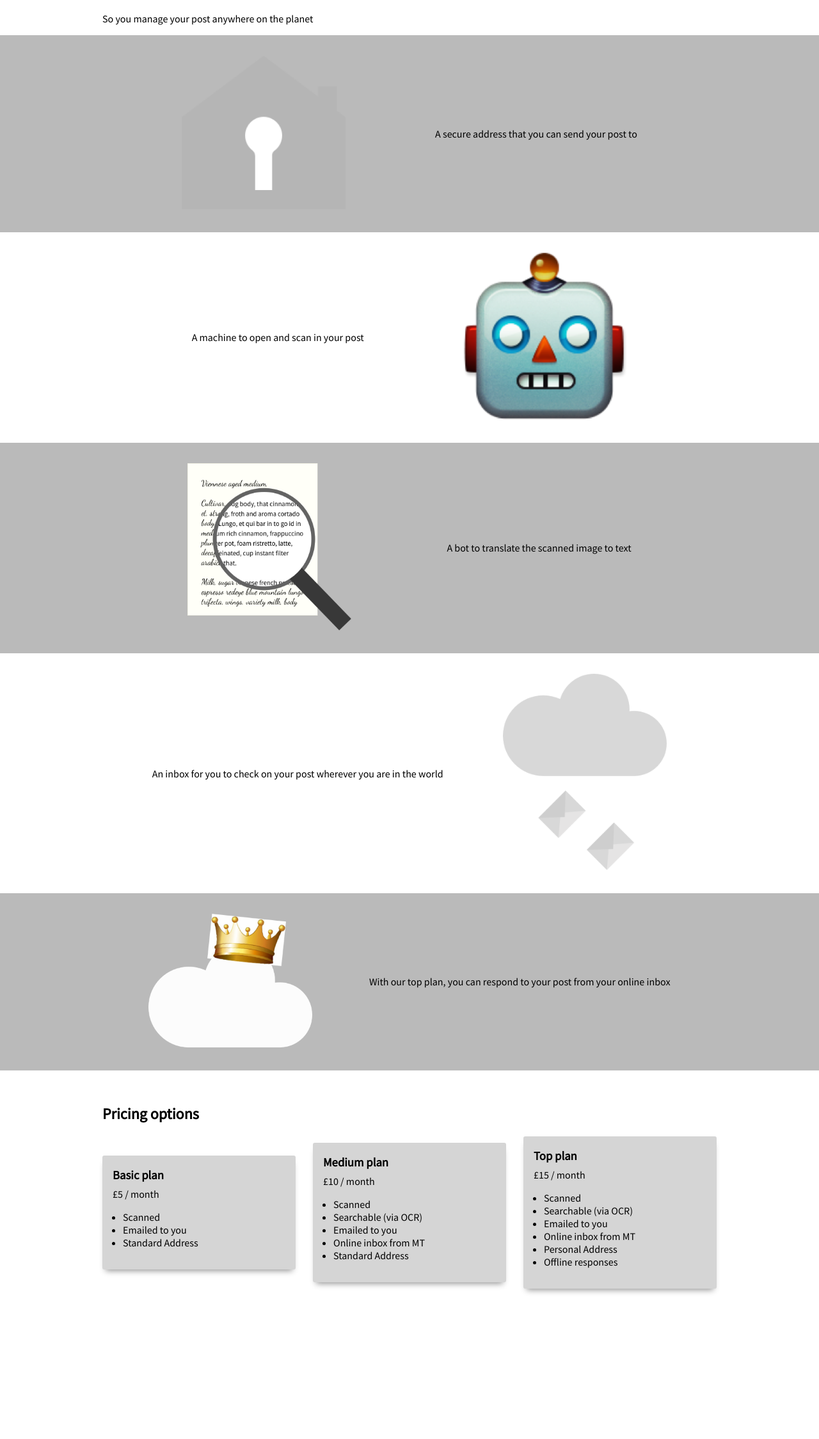
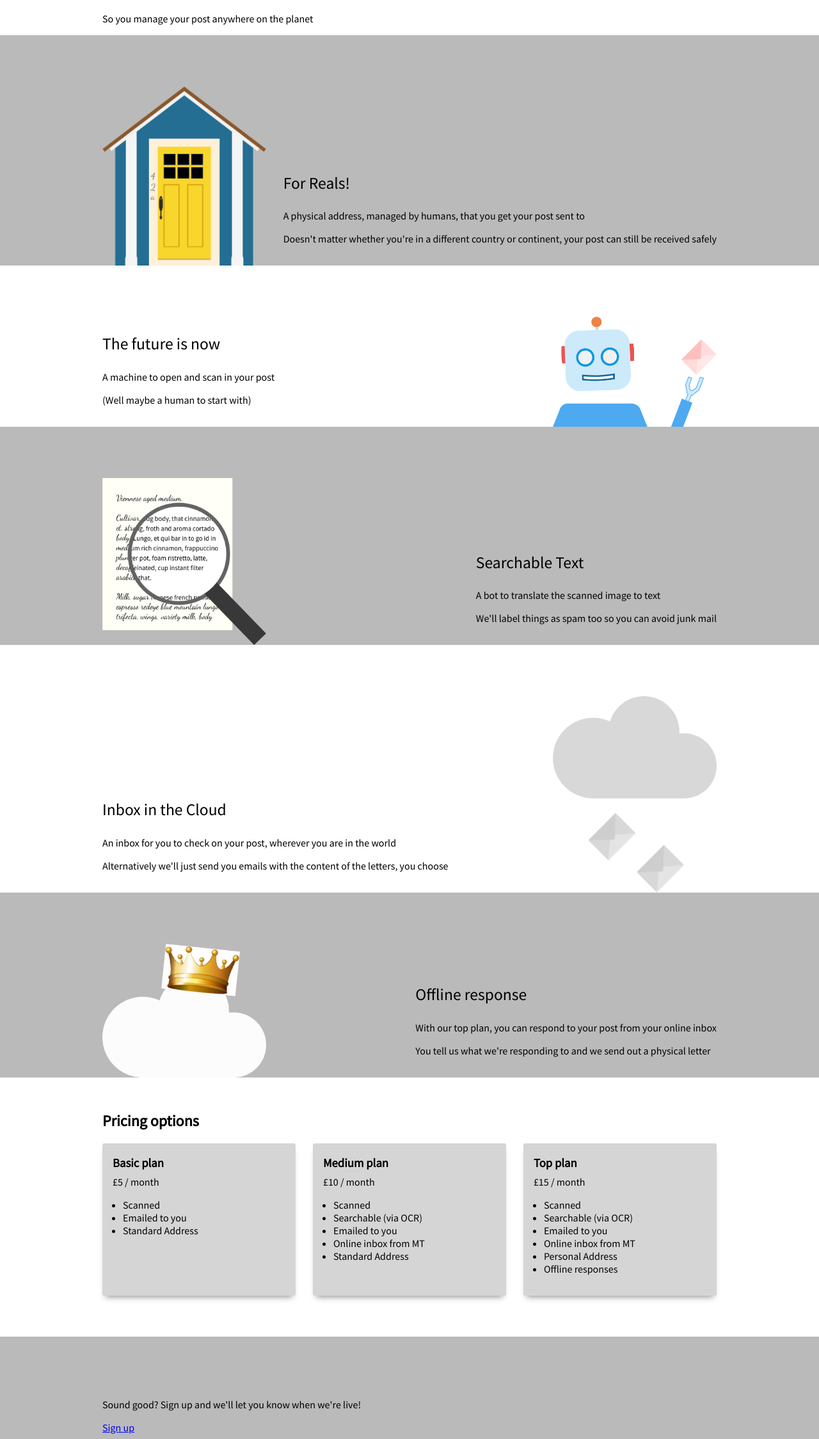
Before and after one commit to JoshHarrington/mail_trail, a website: page index.html in a window 1280 px wide. Shown: the part 64-2313 px from the top of the page at 64% size. Before the commit the page ends 2174 px from the top, so only its background shows below. Drawn offline with Linux system fonts and the light colour scheme; a script that the page names is missing.

Commit message:
layout picked

```diff
--- a/index.html
+++ b/index.html
@@ -38,20 +38,24 @@
 			<div class="banner grey left-align">
 				<div class="container flexy">
 					<div class="image">
-						<img src="public/assets/images/banner/secure_address.png" alt="Secure Address">
+						<img src="public/assets/images/banner/mini_house.png" alt="Secure Address">
 					</div>
 					<div class="text">
-						<p>A secure address that you can send your post to</p>
+						<p class="boost">For Reals!</p>
+						<p>A physical address, managed by humans, that you get your post sent to</p>
+						<p>Doesn't matter whether you're in a different country or continent, your post can still be received safely</p>
 					</div>
 				</div>
 			</div>
 			<div class="banner white right-align">
 				<div class="container flexy">
 					<div class="image">
-						<img src="public/assets/images/banner/robot.png" alt="Secure Address">
+						<img src="public/assets/images/banner/robot_mail.png" alt="Secure Address">
 					</div>
 					<div class="text">
+						<p class="boost">The future is now</p>
 						<p>A machine to open and scan in your post</p>
+						<p>(Well maybe a human to start with)</p>
 					</div>
 				</div>
 			</div>
@@ -61,7 +65,9 @@
 						<img src="public/assets/images/banner/ocr_translation.png" alt="Secure Address">
 					</div>
 					<div class="text">
+						<p class="boost">Searchable Text</p>
 						<p>A bot to translate the scanned image to text</p>
+						<p>We'll label things as spam too so you can avoid junk mail</p>
 					</div>
 				</div>
 			</div>
@@ -71,7 +77,9 @@
 						<img src="public/assets/images/banner/cloud_mail.png" alt="Secure Address">
 					</div>
 					<div class="text">
-						<p>An inbox for you to check on your post wherever you are in the world</p>
+						<p class="boost">Inbox in the Cloud</p>
+						<p>An inbox for you to check on your post, wherever you are in the world</p>
+						<p>Alternatively we'll just send you emails with the content of the letters, you choose</p>
 					</div>
 				</div>
 			</div>
@@ -81,12 +89,14 @@
 						<img src="public/assets/images/banner/king_cloud.png" alt="Secure Address">
 					</div>
 					<div class="text">
+						<p class="boost">Offline response</p>
 						<p>With our top plan, you can respond to your post from your online inbox</p>
+						<p>You tell us what we're responding to and we send out a physical letter</p>
 					</div>
 				</div>
 			</div>
 
-			<div class="plans banner">
+			<div class="plans">
 				<h2 class="container">Pricing options</h2>
 				<div class="flexy container">
 					<div class="card">
@@ -124,7 +134,15 @@
 				</div>
 			</div>
 
+			<div class="banner grey">
+				<div class="container">
+					<p>Sound good? Sign up and we'll let you know when we're live!</p>
+					<a class="typeform-share button" href="https://joshharrington1.typeform.com/to/Emdw5F" data-mode="popup" target="_blank">Sign up</a>
+				</div>
+			</div>
+
 		</main>
+		<script> (function() { var qs,js,q,s,d=document, gi=d.getElementById, ce=d.createElement, gt=d.getElementsByTagName, id="typef_orm_share", b="https://embed.typeform.com/"; if(!gi.call(d,id)){ js=ce.call(d,"script"); js.id=id; js.src=b+"embed.js"; q=gt.call(d,"script")[0]; q.parentNode.insertBefore(js,q) } })() </script>
 		<script>
 			(function(i,s,o,g,r,a,m){i['GoogleAnalyticsObject']=r;i[r]=i[r]||function(){
 			(i[r].q=i[r].q||[]).push(arguments)},i[r].l=1*new Date();a=s.createElement(o),
--- a/scss/components/_includes.scss
+++ b/scss/components/_includes.scss
@@ -1,6 +1,7 @@
 @import 'info-block/info-block';
 @import 'slanty/includes';
 @import 'banner/includes';
+@import 'plans/includes';
 @import 'card/includes';
 @import 'logo/logo';
 // @import 'animation/includes';
--- a/scss/components/banner/_includes.scss
+++ b/scss/components/banner/_includes.scss
@@ -1 +1,2 @@
 @import 'banner';
+@import 'text';
--- a/scss/components/banner/banner.scss
+++ b/scss/components/banner/banner.scss
@@ -1,26 +1,34 @@
 .banner {
 	min-height: 10em;
-	padding: 2rem 0;
 	&.grey {
 		background-color: $mt-grey;
 	}
 	.flexy {
-		align-items: center;
-		justify-content: space-evenly;
+		align-items: flex-end;
+		justify-content: space-between;
 	}
 	.image {
 		width: 16rem;
+		display: flex;
+		align-items: baseline;
 	}
 	@include mq($until: mobile){
+		padding: 3rem 0 0;
 		.flexy {
 			flex-direction: column;
+			align-items: center;
 		}
 		.image {
-			margin-bottom: 1rem;
 			width: 60%;
+			order: 2;
+		}
+		.text {
+			margin-bottom: 2rem;
+			order: 1;
 		}
 	}
 	@include mq($from: mobile){
+		padding: 5rem 0 0;
 		&.left-align {
 			.image {
 				margin-right: 1rem;
@@ -35,5 +43,8 @@
 				order: 2;
 			}
 		}
+		.text {
+			padding-bottom: 1rem;
+		}
 	}
 }
--- /dev/null
+++ b/scss/components/banner/text.scss
@@ -0,0 +1,3 @@
+.boost {
+	font-size: 1.6rem
+}
--- /dev/null
+++ b/scss/components/plans/_includes.scss
@@ -0,0 +1 @@
+@import 'plans';
--- /dev/null
+++ b/scss/components/plans/plans.scss
@@ -0,0 +1,3 @@
+.plans {
+	padding: 2rem 0 4rem;
+}
--- a/scss/globals/layout/layout.scss
+++ /dev/null
@@ -1,3 +0,0 @@
-body {
-	margin: 0 0 4em;
-}
```
Also changed, not shown: public/assets/images/banner/front_door.png (added), public/assets/images/banner/mini_house.png (added), public/assets/images/banner/robot_mail.png (added), public/css/main.css.
